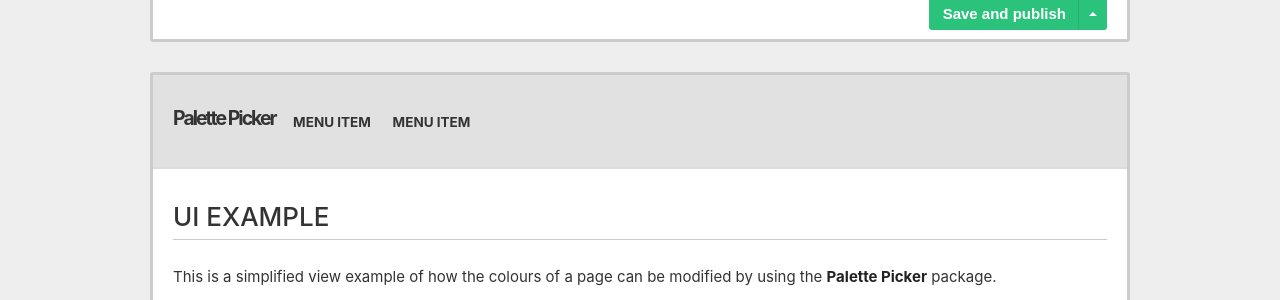
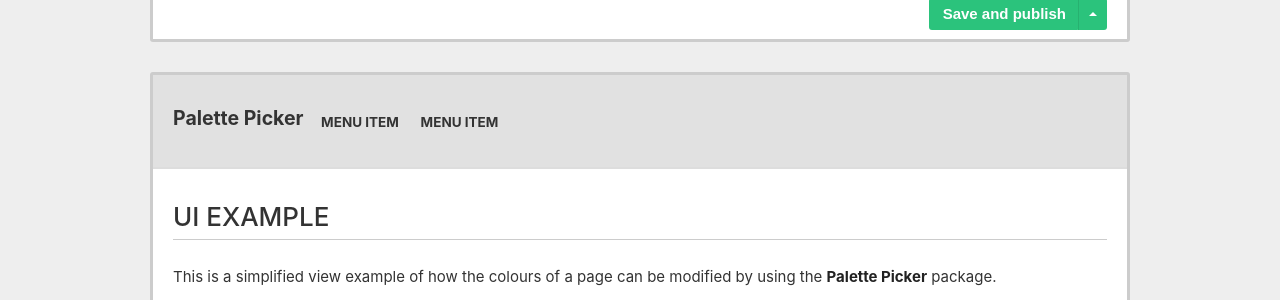
Before and after one commit to Vizioz/Paletton-Picker, a Jekyll site: the page built from docs/index.md, in a window 1280 px wide. Shown: the part 1377-1677 px from the top of the page. Built offline with Jekyll 4.4.1, drawn with Linux system fonts in a browser that asks for light colours.

Commit message:
ui example styles

```diff
--- a/docs/css/example.css
+++ b/docs/css/example.css
@@ -436,6 +436,7 @@
   font-size: 1.3em;
   float: left;
   margin-top: 30px;
+	letter-spacing: normal;
 }
 .ui-view .nav {
 	margin-top: 36px;
```
